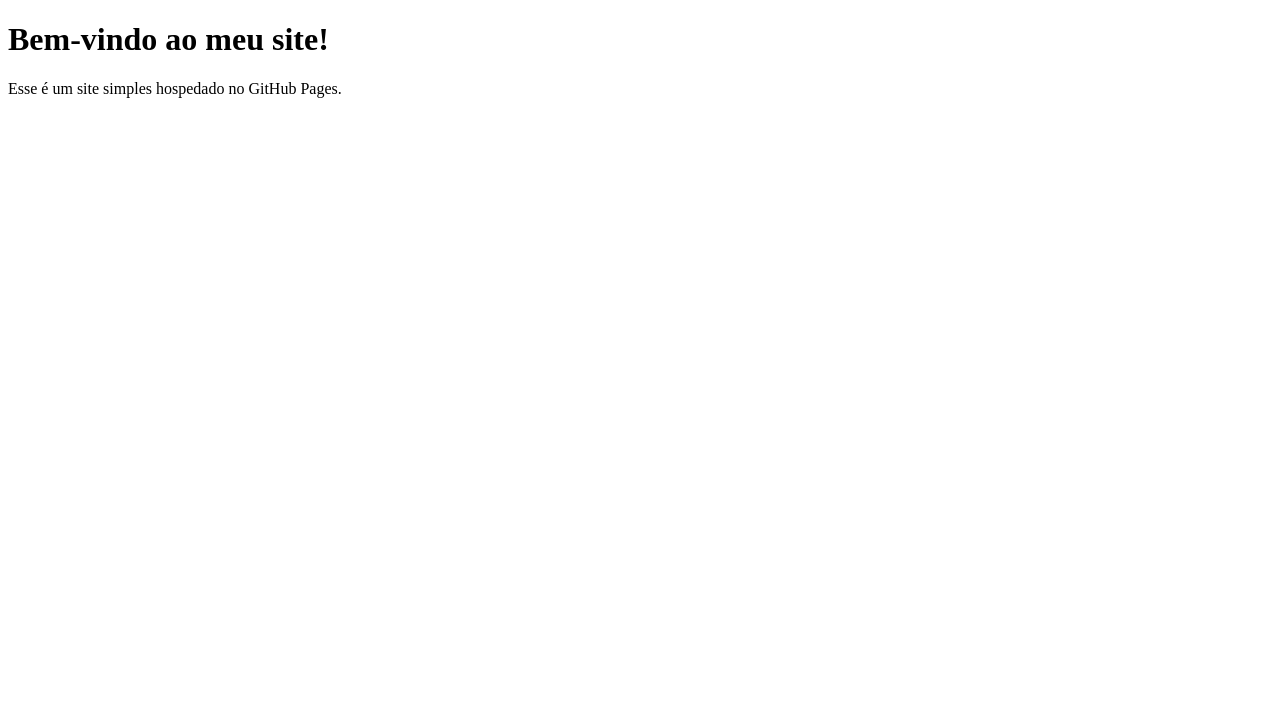
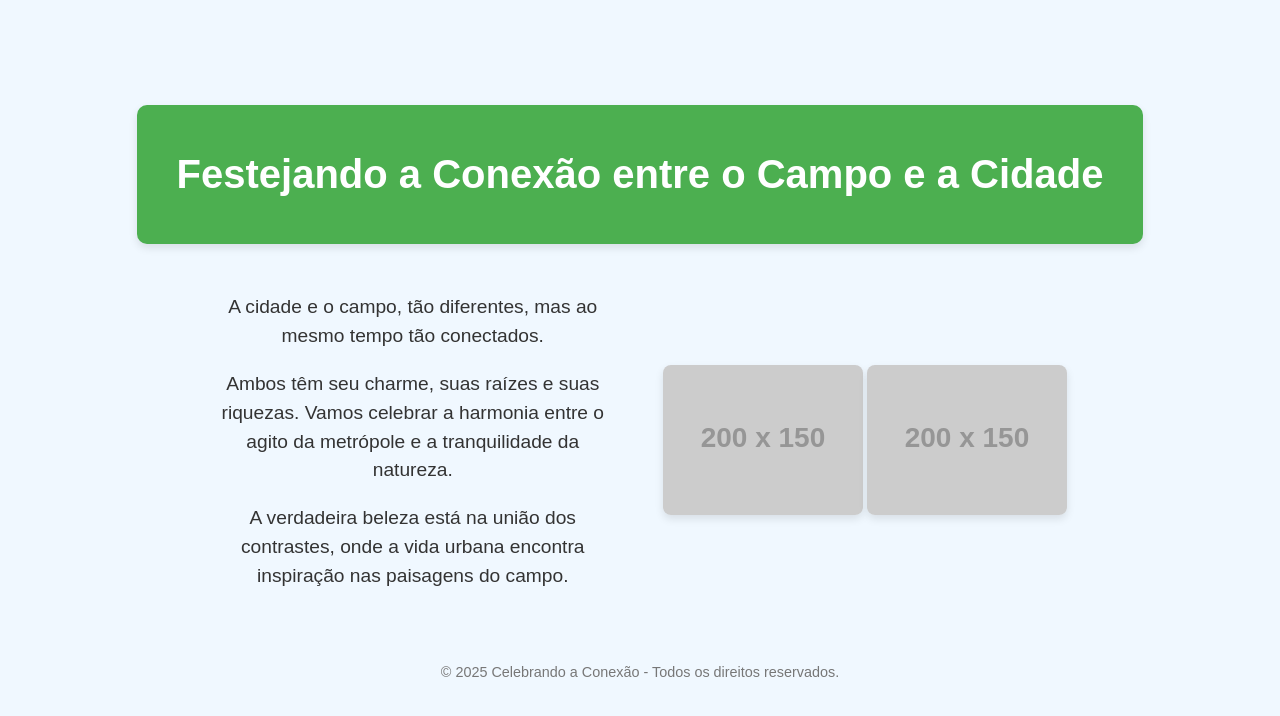
Before and after one commit to nego-do-galibardo/kkkk, a plain HTML site: page index.html in a window 1280 px wide. Drawn offline with Linux system fonts and the light colour scheme; placeholder pictures from the web are drawn by us.

Commit message:
Update index.html

```diff
--- a/index.html
+++ b/index.html
@@ -3,10 +3,77 @@
 <head>
   <meta charset="UTF-8">
   <meta name="viewport" content="width=device-width, initial-scale=1.0">
-  <title>Meu Site</title>
+  <title>Festejando a Conexão entre o Campo e a Cidade</title>
+  <style>
+    body {
+      font-family: 'Arial', sans-serif;
+      background-color: #f0f8ff;
+      margin: 0;
+      padding: 0;
+      display: flex;
+      flex-direction: column;
+      align-items: center;
+      justify-content: center;
+      height: 100vh;
+    }
+    header {
+      background-color: #4CAF50;
+      color: white;
+      padding: 20px 40px;
+      border-radius: 10px;
+      text-align: center;
+      box-shadow: 0 4px 8px rgba(0, 0, 0, 0.1);
+    }
+    header h1 {
+      font-size: 2.5rem;
+    }
+    .content {
+      display: flex;
+      justify-content: center;
+      align-items: center;
+      gap: 50px;
+      margin-top: 30px;
+    }
+    .text {
+      max-width: 400px;
+      text-align: center;
+      font-size: 1.2rem;
+      line-height: 1.5;
+      color: #333;
+    }
+    .images img {
+      width: 200px;
+      border-radius: 8px;
+      box-shadow: 0 4px 8px rgba(0, 0, 0, 0.1);
+    }
+    footer {
+      margin-top: 40px;
+      font-size: 0.9rem;
+      color: #777;
+    }
+  </style>
 </head>
 <body>
-  <h1>Bem-vindo ao meu site!</h1>
-  <p>Esse é um site simples hospedado no GitHub Pages.</p>
+
+  <header>
+    <h1>Festejando a Conexão entre o Campo e a Cidade</h1>
+  </header>
+
+  <div class="content">
+    <div class="text">
+      <p>A cidade e o campo, tão diferentes, mas ao mesmo tempo tão conectados.</p>
+      <p>Ambos têm seu charme, suas raízes e suas riquezas. Vamos celebrar a harmonia entre o agito da metrópole e a tranquilidade da natureza.</p>
+      <p>A verdadeira beleza está na união dos contrastes, onde a vida urbana encontra inspiração nas paisagens do campo.</p>
+    </div>
+    <div class="images">
+      <img src="https://via.placeholder.com/200x150/87CEEB/FFFFFF?text=Campo" alt="Imagem do campo">
+      <img src="https://via.placeholder.com/200x150/FFD700/FFFFFF?text=Cidade" alt="Imagem da cidade">
+    </div>
+  </div>
+
+  <footer>
+    <p>&copy; 2025 Celebrando a Conexão - Todos os direitos reservados.</p>
+  </footer>
+
 </body>
 </html>
```
